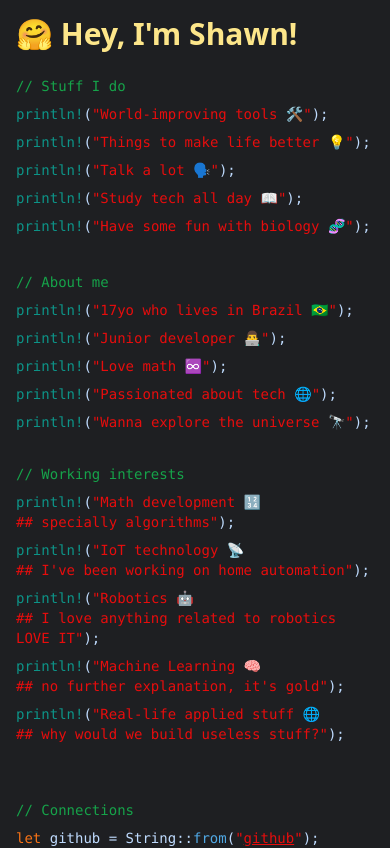
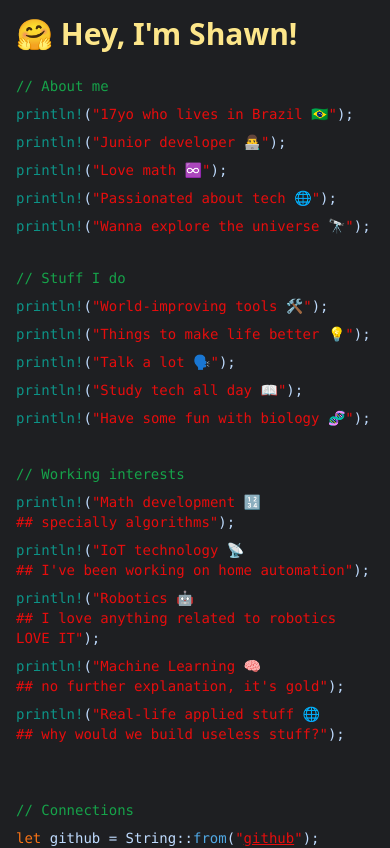
Before and after one commit to ShawnNectar/portfolio-v1, a Vue app: page / in a window 390 px wide. Shown: the top 848 px of the page. Built offline with nearby package versions, Linux system fonts and the light colour scheme.

Commit message:
[Minor] Conditional responsive empty space

```diff
--- a/src/App.vue
+++ b/src/App.vue
@@ -12,10 +12,10 @@ import Brazil from "@/components/Brazil.vue";
         <h1 class="text-3xl font-semibold pb-4 md:text-5xl md:pb-5 text-amber-200">🤗 Hey, I'm Shawn!</h1>
         <div class="md:flex md:flex-wrap">
             <div class="md:w-1/2 mb-4">
-                <StuffIDo />
+                <AboutMe />
             </div>
             <div class="md:w-1/2 mb-4">
-                <AboutMe />
+                <StuffIDo />
             </div>
         </div>
 
```
